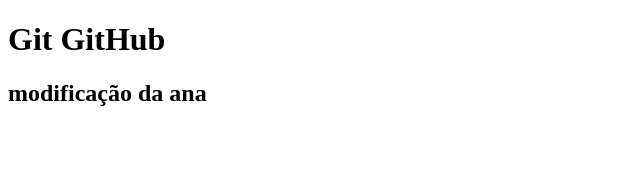
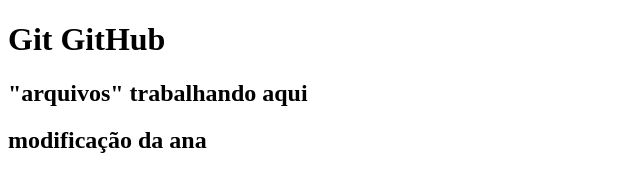
Before and after one commit to puds09/aprendendo-versionamento-git-gitHub, a plain HTML site: page index.html in a window 1280 px wide. Shown: the whole page, without its empty margins (0-640 px from the left). Drawn offline with Linux system fonts and the light colour scheme.

Commit message:
h1: arquivos trabalhando aqui

```diff
--- a/index.html
+++ b/index.html
@@ -8,6 +8,7 @@
 </head>
 <body>
     <h1>Git GitHub</h1>
+    <h2>"arquivos" trabalhando aqui</h2>
     <h2>modificação da ana</h2>
 </body>
 </html>
```
